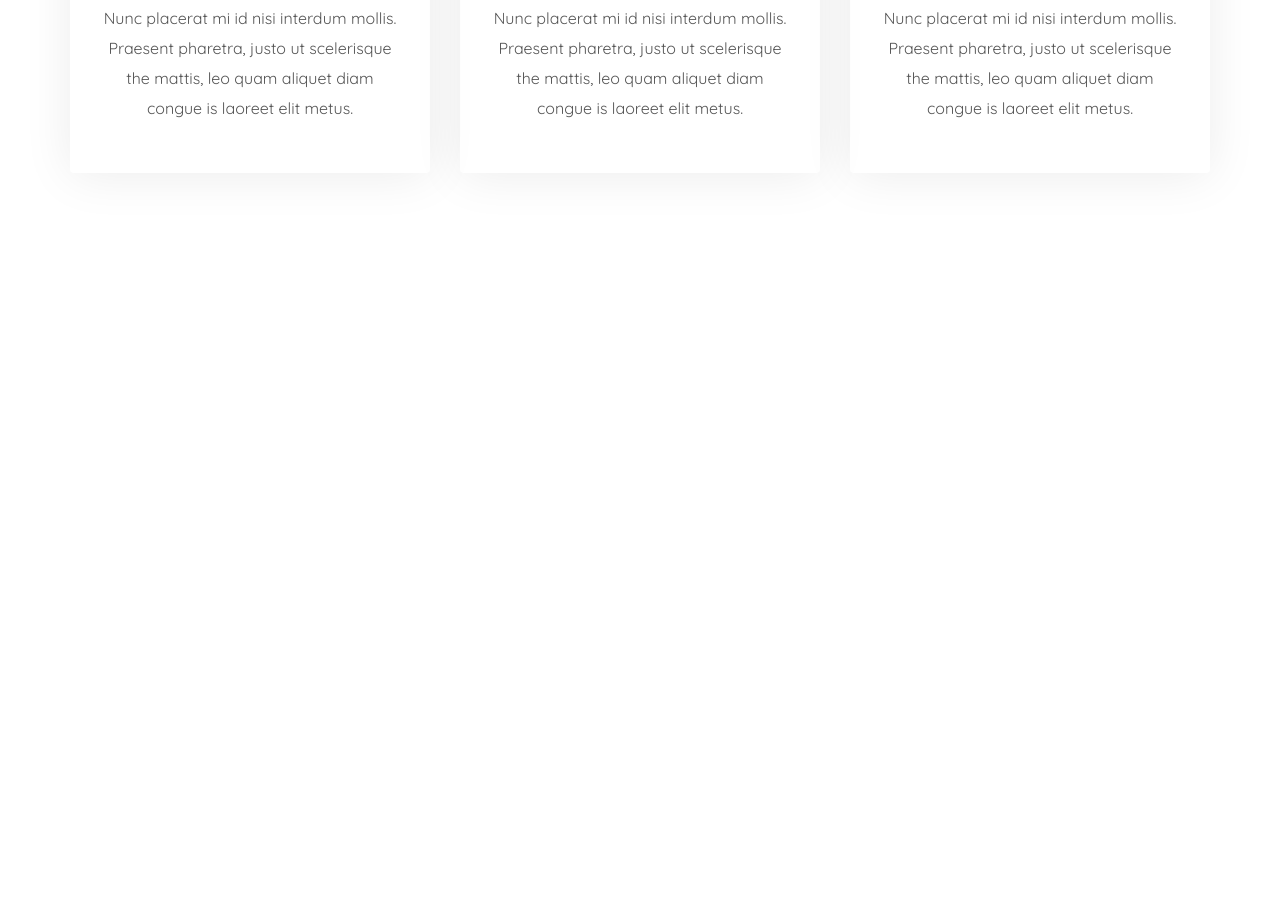
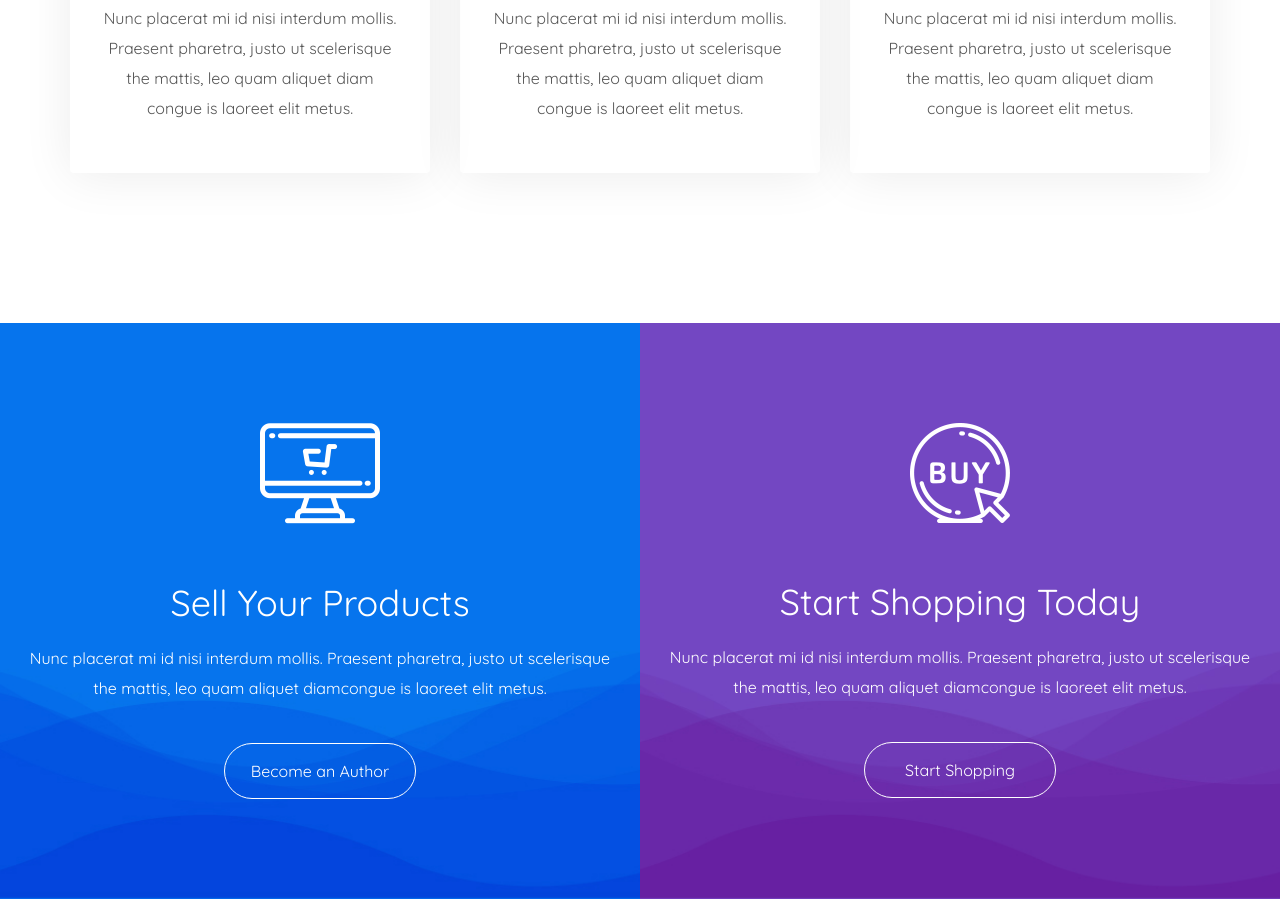
Before and after one commit to ku13shov/martplace, a website: page app/index.html in a window 1280 px wide. Shown: the part 6605-7504 px from the top of the page. Before the commit the page ends 6928 px from the top, so only its background shows below. Drawn offline with nearby package versions, Linux system fonts and the light colour scheme; files whose address does not match are found by name.

Commit message:
added shop section

```diff
--- a/app/index.html
+++ b/app/index.html
@@ -1026,11 +1026,43 @@
           </div>
         </div>
 
+      </div>
+    </div>
+  </section>
+
+  <section class="shop">
+    <div class="container-fluide">
+      <div class="shop__items">
+        <div class="shop__item" style="background-image: url(images/shop/bg-1.jpg);">
+          <div class="shop__item-img">
+            <img src="images/shop/icon-1.png" alt="">
+          </div>
+          <div class="shop__item-title">
+            Sell Your Products
+          </div>
+          <div class="shop__item-text">
+            Nunc placerat mi id nisi interdum mollis. Praesent pharetra, justo ut scelerisque
+            the mattis, leo quam aliquet diamcongue is laoreet elit metus.
+          </div>
+          <a class="shop__item-btn" href="#">Become an Author</a>
+        </div>
+        <div class="shop__item" style="background-image: url(images/shop/bg-2.jpg);">
+          <div class="shop__item-img">
+            <img src="images/shop/icon-2.png" alt="">
+          </div>
+          <div class="shop__item-title">
+            Start Shopping Today
+          </div>
+          <div class="shop__item-text">
+            Nunc placerat mi id nisi interdum mollis. Praesent pharetra, justo ut scelerisque
+            the mattis, leo quam aliquet diamcongue is laoreet elit metus.
+          </div>
+          <a class="shop__item-btn shop__item-btn-purple" href="#">Start Shopping</a>
+        </div>
 
       </div>
     </div>
   </section>
-
 
 
 
--- a/app/scss/_global.scss
+++ b/app/scss/_global.scss
@@ -27,6 +27,16 @@ body{
   max-width: 1170px;
   margin: 0 auto;
   padding: 0 15px;
+}
+.container-fluide{
+  max-width: 1920px;
+  margin: 0 auto;
+  padding: 0;
+}
+@media (max-width: 720px){
+  .container-fluide{
+    padding: 0 15px;
+  }
 }
 .title{
   height: 110px;
--- a/app/scss/style.scss
+++ b/app/scss/style.scss
@@ -841,5 +841,60 @@
 // END PROGRESS
 // ===================================================
 
+// START SHOP
+// ===================================================
+.shop__items{
+  display: flex;
+  text-align: center;
+}
+.shop__item{
+  max-width: 960px;
+  width: 100%;
+  min-height: 561px;
+  padding: 100px 0;
+  background-position: center;
+  background-repeat: no-repeat;
+  background-size: cover;
+  &-img{
+    margin-bottom: 50px;
+  }
+  &-title{
+    font-size: 36px;
+    line-height: 40px;
+    color: #fff;
+    margin-bottom: 20px;
+  }
+  &-text{
+    color: #fff;
+    max-width: 585px;
+    width: 100%;
+    margin: 0 auto 40px;
+
+  }
+  &-btn{
+    color: #fff;
+    width: 192px;
+    padding: 12px 0;
+    border: 1px solid #fff;
+    border-radius: 30px;
+    transition: all .3s;
+
+    &:hover{
+      color: $btn;
+      background-color: #fff;
+    }
+    &-purple{
+      &:hover{
+        color: #7347c1;
+        background-color: #fff;
+      }
+    }
+  }
+}
+// END SHOP
+// ===================================================
+
+
+
 
 @import 'media';
```
Also changed, not shown: app/css/style.min.css, app/images/shop/bg-1.jpg (added), app/images/shop/bg-2.jpg (added), app/images/shop/icon-1.png (added), app/images/shop/icon-2.png (added).
